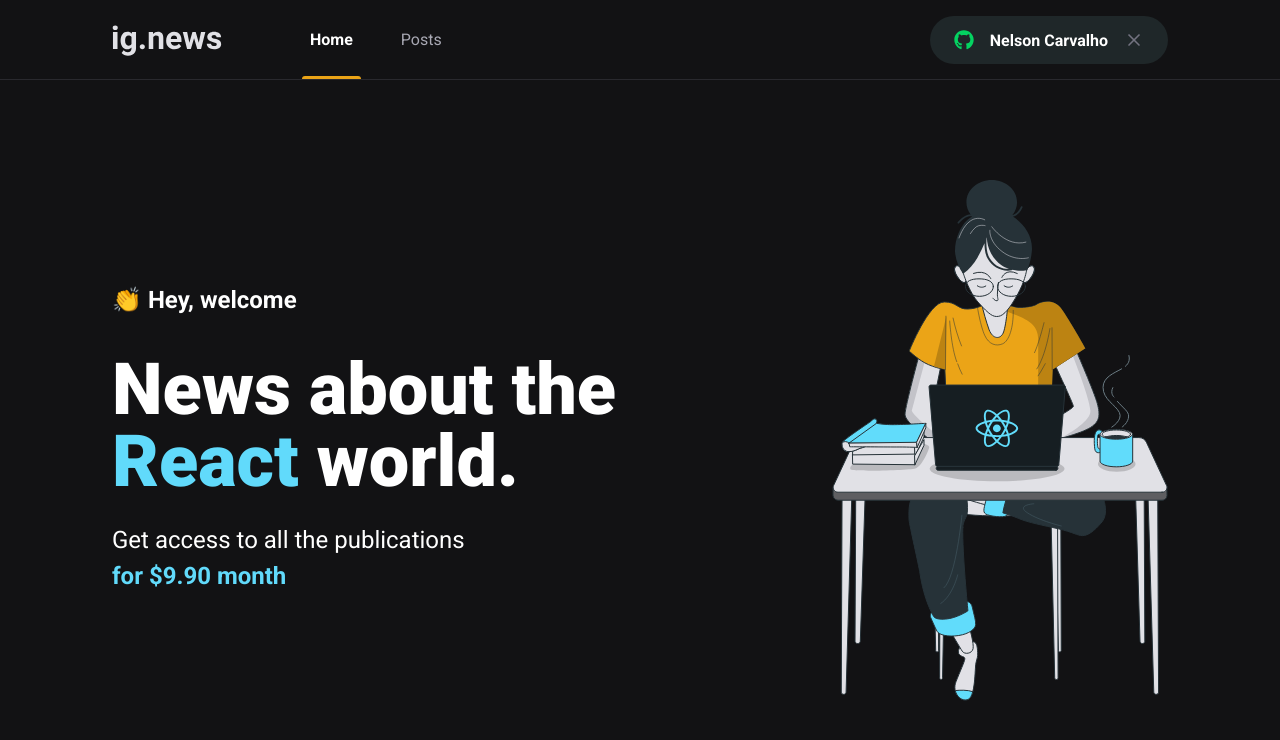
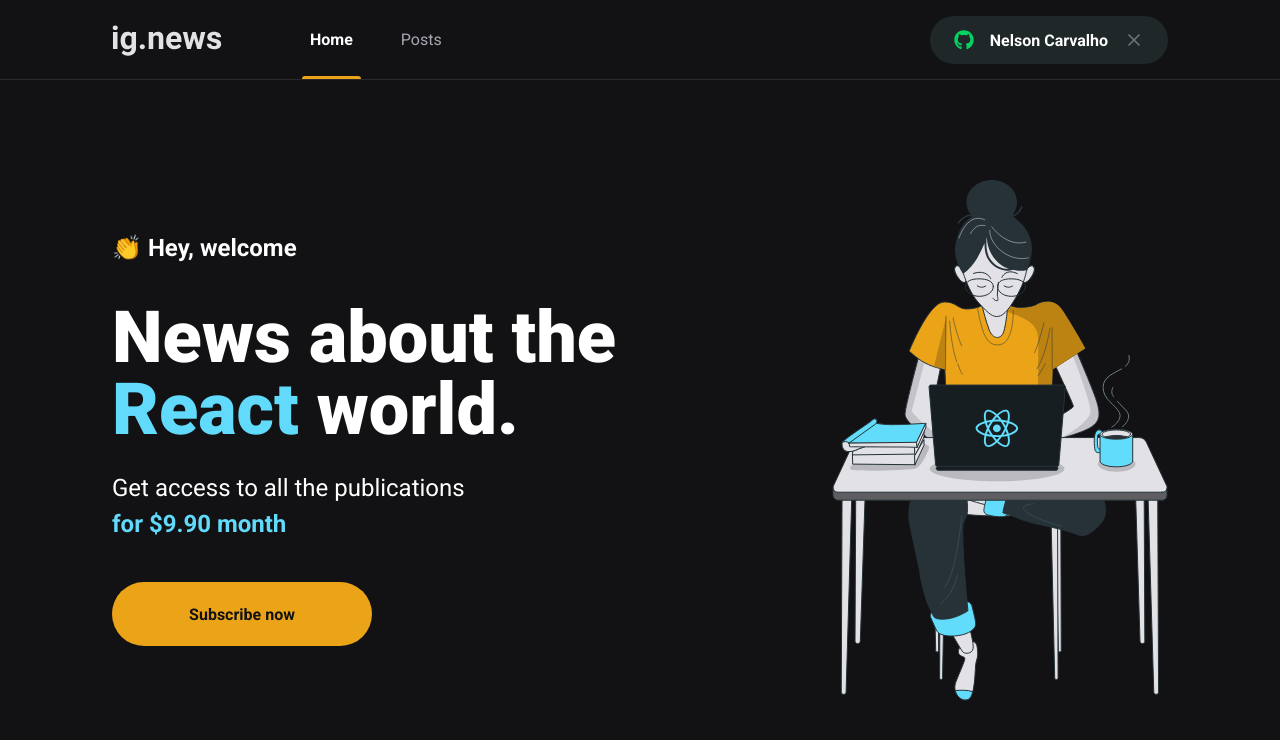
Before and after one commit to nelson-oak/irjs-ig-news, a Next.js app: page / in a window 1280 px wide. Shown: the top 740 px of the page. Built offline with nearby package versions, Linux system fonts and the light colour scheme.

Commit message:
Aula 'Componente: SubscribeButton' (C3-M1-SM2)

```diff
--- /dev/null
+++ b/src/pages/components/SubscribeButton/index.tsx
@@ -0,0 +1,12 @@
+import styles from './styles.module.scss'
+
+export function SubscribeButton() {
+  return (
+    <button
+      type="button"
+      className={styles.subscribeButton}
+    >
+      Subscribe now
+    </button>
+  )
+}
--- /dev/null
+++ b/src/pages/components/SubscribeButton/styles.module.scss
@@ -0,0 +1,19 @@
+.subscribeButton  {
+  width: 260px;
+  height: 4rem;
+  border: 0;
+  border-radius: 2rem;
+  background: var(--yellow-500);
+  color: var(--gray-900);
+  font-weight: bold;
+
+  display: flex;
+  align-items: center;
+  justify-content: center;
+
+  transition: filter 0.2s;
+
+  &:hover {
+    filter: brightness(0.8);
+  }
+}
--- a/src/pages/home.module.scss
+++ b/src/pages/home.module.scss
@@ -38,4 +38,8 @@
       font-weight: bold;
     }
   }
+
+  button {
+    margin-top: 2.5rem;
+  }
 }
--- a/src/pages/index.tsx
+++ b/src/pages/index.tsx
@@ -1,4 +1,5 @@
 import Head from 'next/head'
+import { SubscribeButton } from './components/SubscribeButton'
 
 import styles from './home.module.scss'
 
@@ -16,6 +17,7 @@
             Get access to all the publications <br />
             <span>for $9.90 month</span>
           </p>
+          <SubscribeButton />
         </section>
 
         <img src="/images/avatar.svg" alt="Girl coding"/>
```
